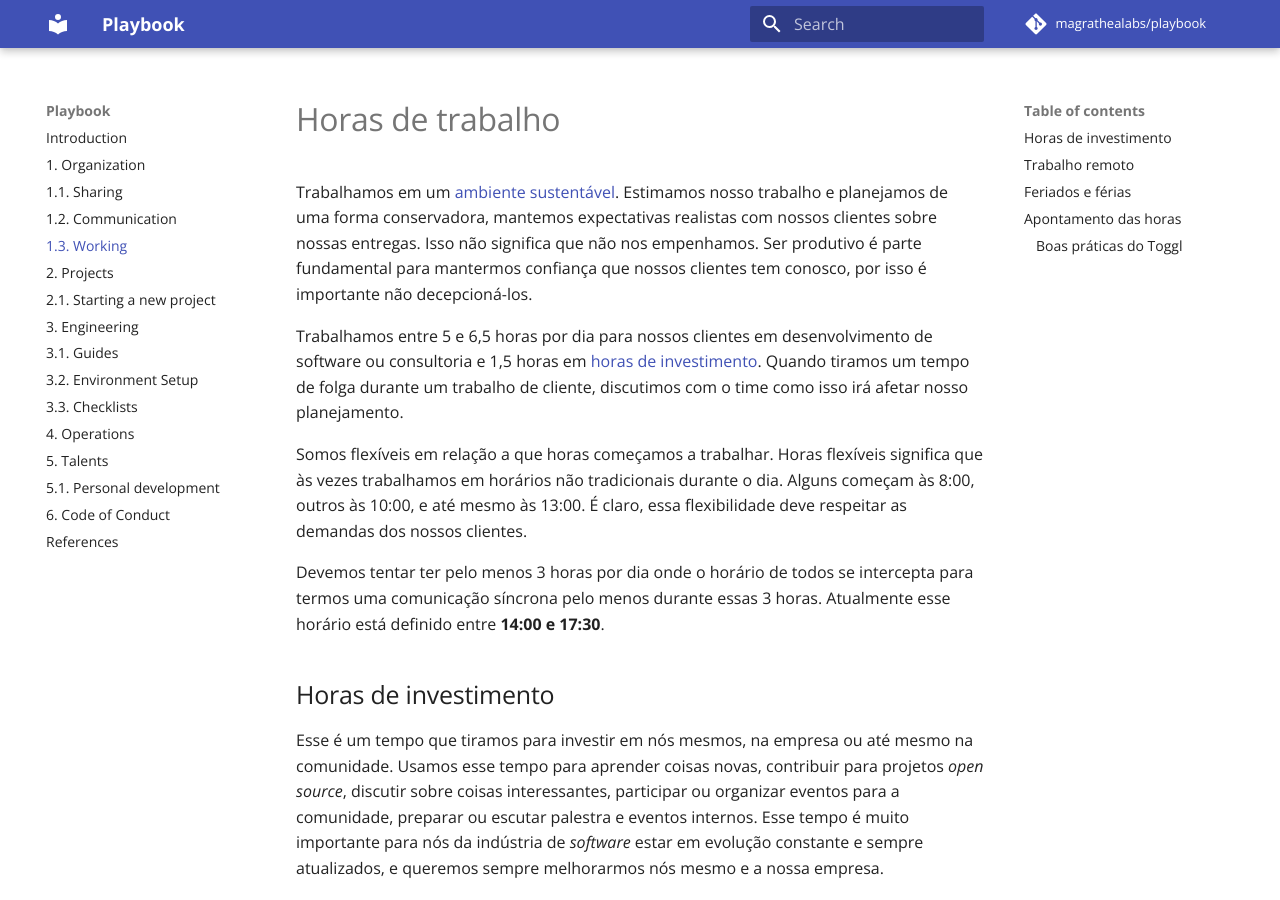
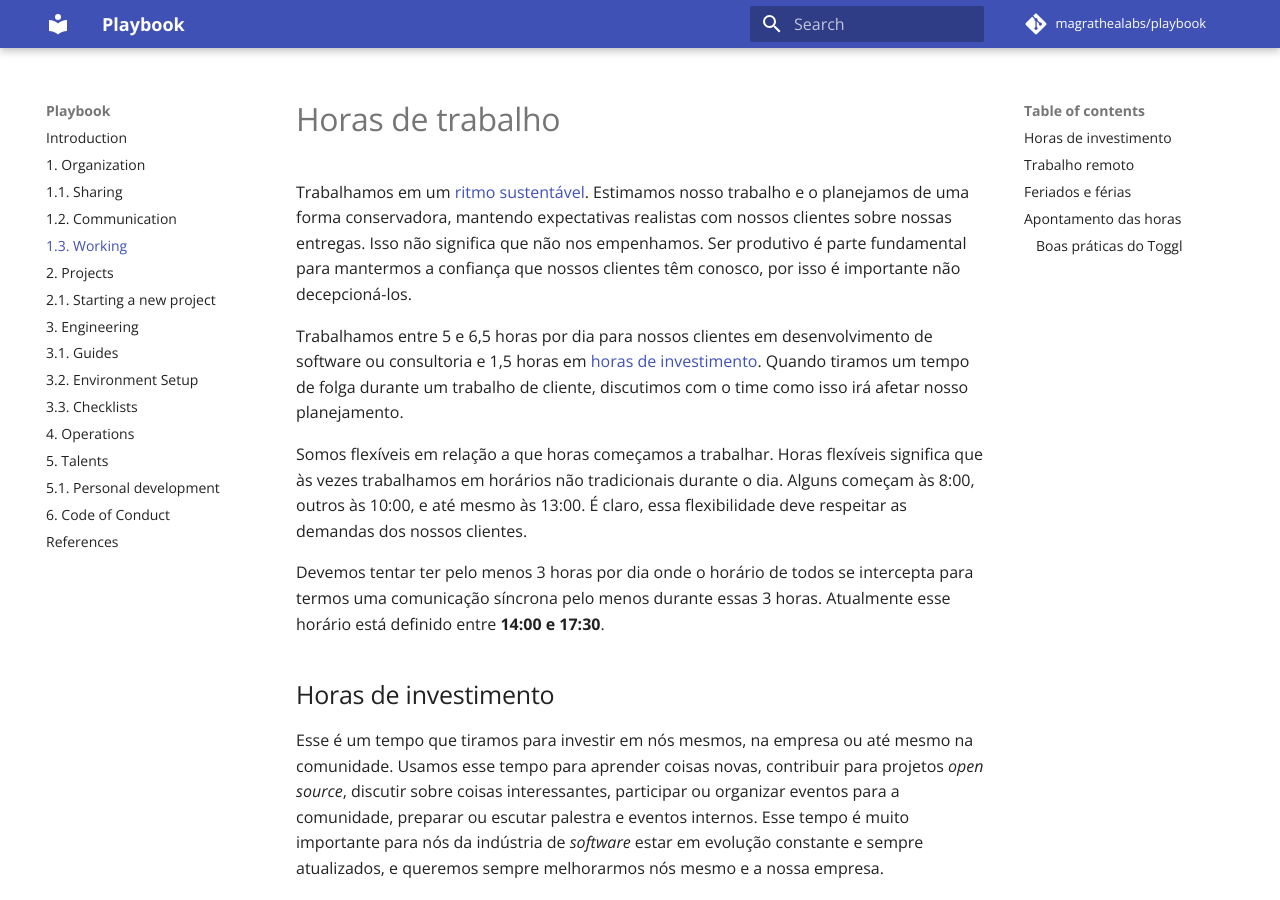
Before and after one commit to magrathealabs/playbook, an MkDocs documentation site: the page built from docs/1.3-working.md, in a window 1280 px wide and 900 px high. Built offline with MkDocs 1.6.1 and Material for MkDocs 9.7.7, drawn with Linux system fonts in a browser that asks for light colours; comment, search, counter and statistics services are not loaded.

Commit message:
Update docs/1.3-working.md
Co-Authored-By: cuzik <cuzikjack@gmail.com>

```diff
--- a/docs/1.3-working.md
+++ b/docs/1.3-working.md
@@ -1,6 +1,6 @@
 # Horas de trabalho
 
-Trabalhamos em um [ambiente sustentável](http://www.extremeprogramming.org/rules/overtime.html). Estimamos nosso trabalho e planejamos de uma forma conservadora, mantemos expectativas realistas com nossos clientes sobre nossas entregas. Isso não significa que não nos empenhamos. Ser produtivo é parte fundamental para mantermos confiança que nossos clientes tem conosco, por isso é importante não decepcioná-los.
+Trabalhamos em um [ritmo sustentável](http://www.extremeprogramming.org/rules/overtime.html). Estimamos nosso trabalho e o planejamos de uma forma conservadora, mantendo expectativas realistas com nossos clientes sobre nossas entregas. Isso não significa que não nos empenhamos. Ser produtivo é parte fundamental para mantermos a confiança que nossos clientes têm conosco, por isso é importante não decepcioná-los.
 
 Trabalhamos entre 5 e 6,5 horas por dia para nossos clientes em desenvolvimento de software ou consultoria e 1,5 horas em [horas de investimento](https://thoughtbot.com/playbook/our-company/time). Quando tiramos um tempo de folga durante um trabalho de cliente, discutimos com o time como isso irá afetar nosso planejamento.
 
```
